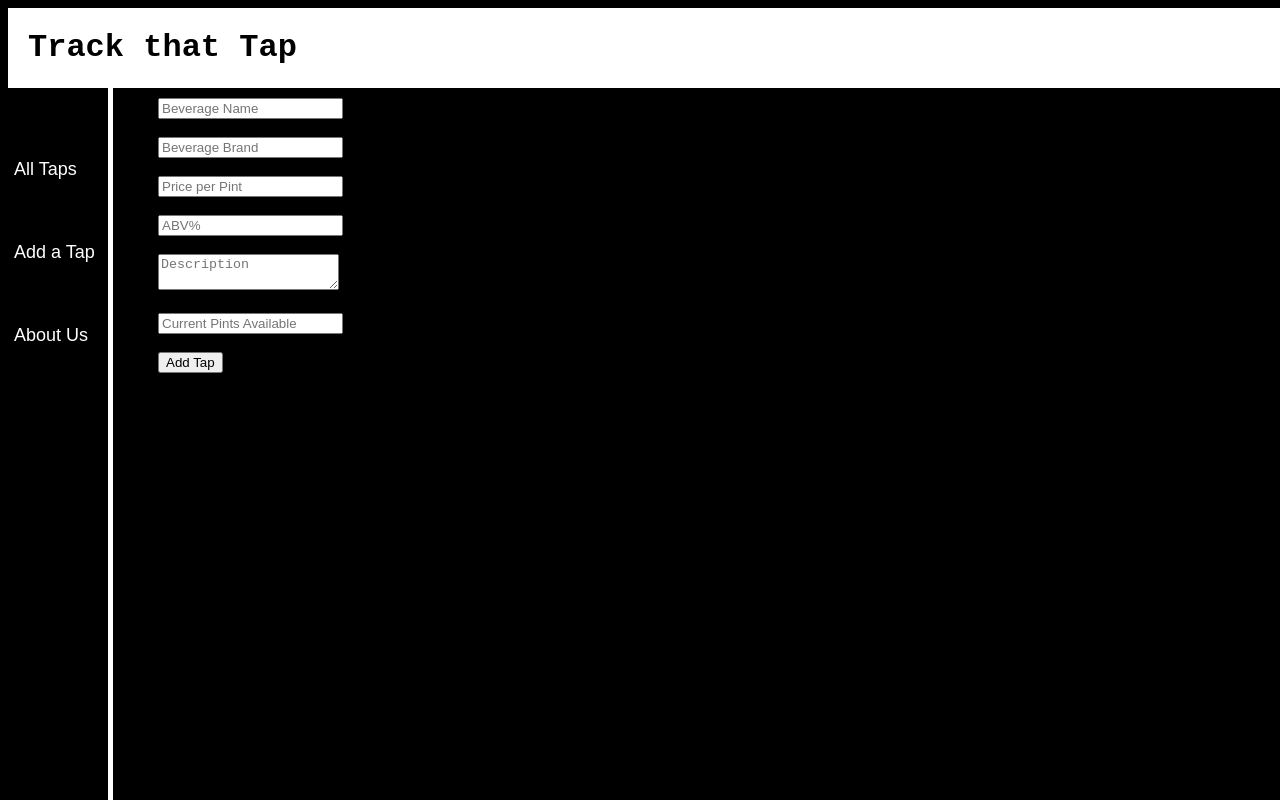
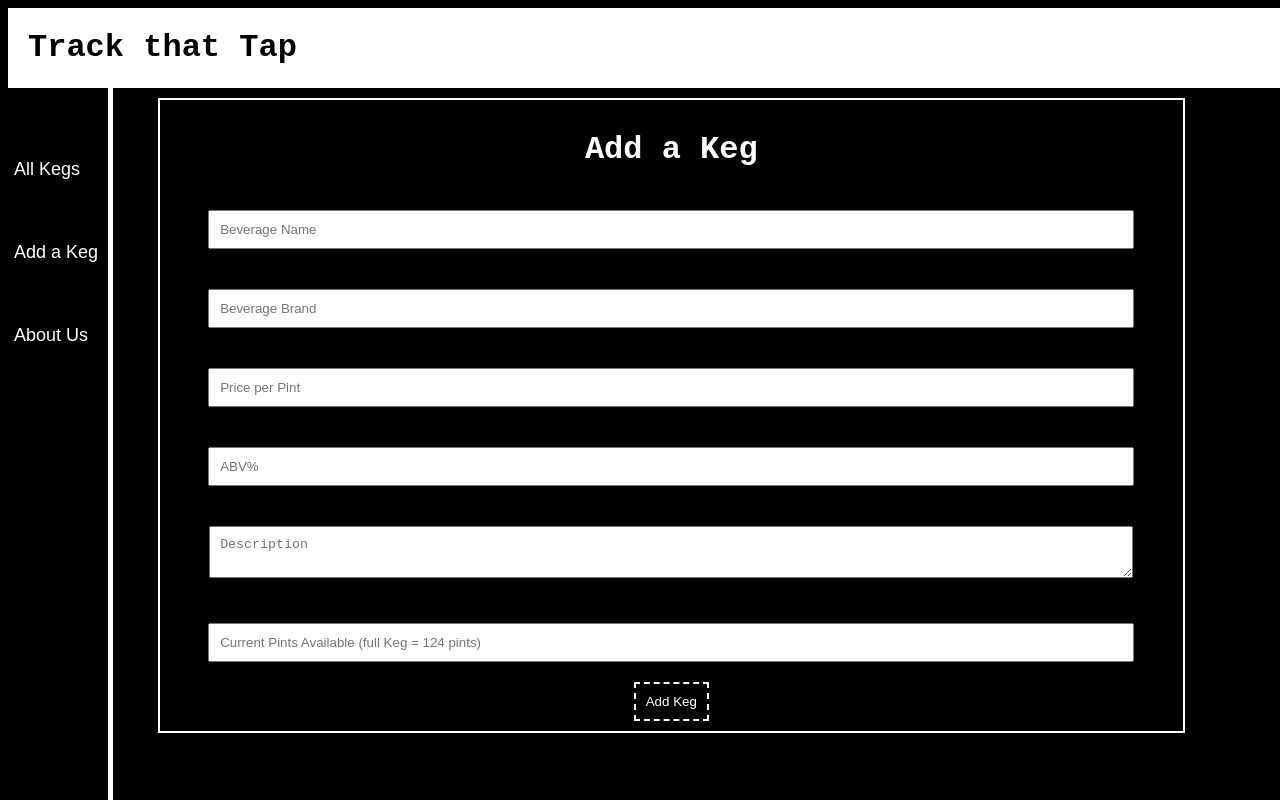
Before and after one commit to chynnalew/tap-room, a React (Create React App) app: page / in a window 1280 px wide. Built offline with nearby package versions, Linux system fonts and the light colour scheme.

Commit message:
add styling to form, update proptypes

```diff
--- a/src/components/AddTap.js
+++ b/src/components/AddTap.js
@@ -5,57 +5,80 @@ import PropTypes from 'prop-types';
 function AddTap(props) {
 
   const formStyle = {
-
+    width: '90%',
+    border: '2px white solid',
+    padding: '10px',
+    textAlign: 'center'
+  }
+  const inputStyle = {
+    width: '90%',
+    padding: '10px',
+    margin: '20px'
+  }
+  const buttonStyle = {
+    backgroundColor: 'black',
+    border: 'white 2px dashed',
+    color: 'white',
+    padding: '10px'
   }
 
   function handleNewTapForm(event) {
     event.preventDefault();
-    props.onNewTapCreation({name: event.target.name.value, brand: event.target.brand.value, price: event.target.price.value, abv: event.target.abv.value, description: event.target.description.value, quantity: event.target.quantity.value})
+    props.onNewTapCreation({
+      name: event.target.name.value,
+      brand: event.target.brand.value,
+      price: event.target.price.value,
+      abv: event.target.abv.value,
+      description: event.target.description.value,
+      quantity: event.target.quantity.value,
+      id: v4()
+    })
   }
 
   return (
     <React.Fragment>
       <div style={formStyle}>
+        <h1>Add a Keg</h1>
         <form onSubmit={handleNewTapForm}>
           <input
+            style={inputStyle}
             type="text"
             name="name"
             placeholder="Beverage Name" />
-          <br />
-          <br />
+          <br/>
           <input
+            style={inputStyle}
             type="text"
             name="brand"
             placeholder="Beverage Brand" />
-          <br />
           <br/>
           <input
+            style={inputStyle}
             type="number"
             name="price"
             placeholder="Price per Pint"
             min="1" />
-          <br />
-          <br />
+          <br/>
           <input
+            style={inputStyle}
             type="number"
             name="abv"
             placeholder="ABV%"
             min="1" />
-          <br />
           <br/>
           <textarea
+            style={inputStyle}
             name="description"
             placeholder="Description" />
-          <br />
           <br/>
           <input
+            style={inputStyle}
             type="number"
             name="quantity"
-            placeholder="Current Pints Available"
+            placeholder="Current Pints Available (full Keg = 124 pints)"
             min="0" />
-          <br />
           <br/>
-          <button type="submit">Add Tap</button>
+          <button style={buttonStyle} type="submit">Add Keg</button>
         </form>
       </div>
     </React.Fragment>
--- a/src/components/NavBar.js
+++ b/src/components/NavBar.js
@@ -34,8 +34,8 @@ function NavBar(props) {
   return (
     <div style={navBarStyle}>
       <div style={buttonWrapStyle}>
-        <button style={buttonStyle} class='buttons'>All Taps</button>
-        <button style={buttonStyle} class='buttons'>Add a Tap</button>
+        <button style={buttonStyle} class='buttons'>All Kegs</button>
+        <button style={buttonStyle} class='buttons'>Add a Keg</button>
         <button style={buttonStyle} class='buttons'>About Us</button>
       </div>
     </div>
--- a/src/components/Tap.js
+++ b/src/components/Tap.js
@@ -46,7 +46,9 @@ Tap.propTypes = {
   brand: PropTypes.string,
   abv: PropTypes.number,
   price: PropTypes.number,
-  quantity: PropTypes.number
+  description: PropTypes.string,
+  quantity: PropTypes.number,
+  id: PropTypes.string,
 }
 
 export default Tap;
--- a/src/components/TapControl.js
+++ b/src/components/TapControl.js
@@ -21,7 +21,8 @@ class TapControl extends React.Component {
           price: 2,
           abv: 4,
           description: 'A run of the mill basic beer. It\'s probably warm and flat, but it\'s cheap!',
-          quantity: 124
+          quantity: 124,
+          id: "1tap"
         },
         {
           name: 'PDX Beer',
@@ -29,7 +30,8 @@ class TapControl extends React.Component {
           price: 10,
           abv: 7,
           description: 'It smells like pine trees and tastes like them too',
-          quantity: 124
+          quantity: 124,
+          id: "hello"
         },
         {
           name: 'Generic Sour',
@@ -37,7 +39,8 @@ class TapControl extends React.Component {
           price: 6,
           abv: 6,
           description: 'First it\'s sour, then it\'s sweet! Jk, it\'s just sour. No one is sure what the flavor is supposed to be',
-          quantity: 124
+          quantity: 124,
+          id: ":)"
         },
         {
           name: 'Seltz-er',
@@ -45,7 +48,8 @@ class TapControl extends React.Component {
           price: 5,
           abv: 4,
           description: 'Did someone in the next room whisper the name of a fruit? That\'s what this tastes like. (It\'s literally just bubbly water.)',
-          quantity: 124
+          quantity: 124,
+          id: "1"
         }
       ]
     }
```
